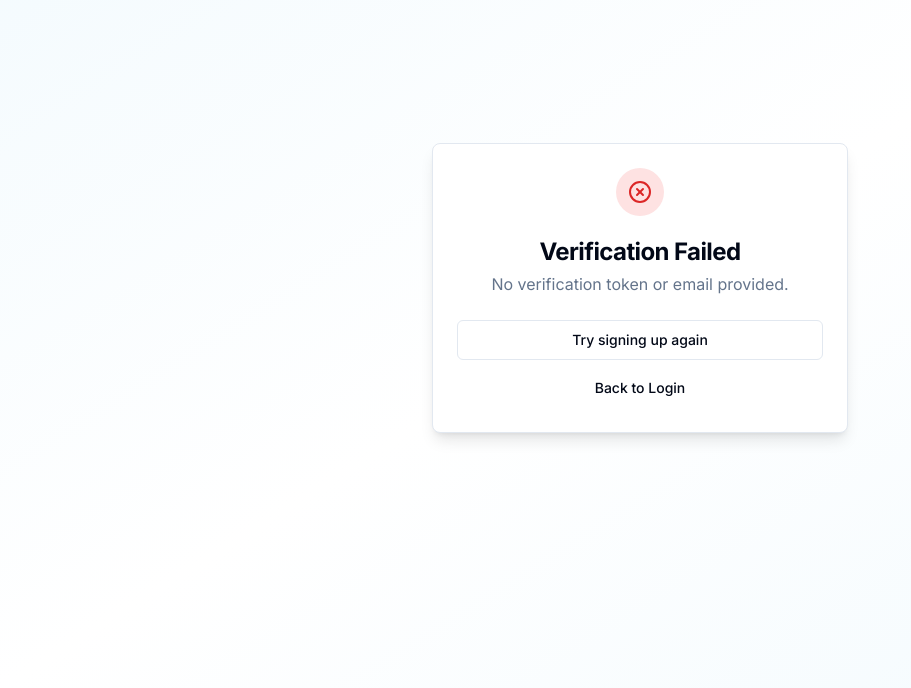
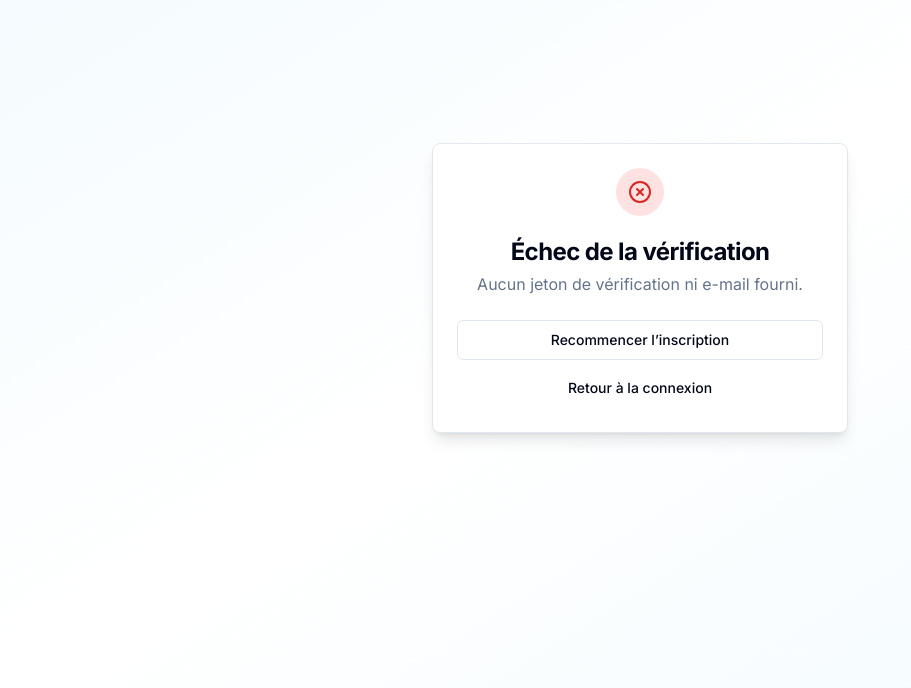
Before and after one commit to yilha21-a11y/DentalERP-Maroc, a Next.js app: page /verify-email in a window 1280 px wide. Shown: the part 112-800 px from the top of the page, without its empty margins (0-911 px from the left). Built offline with nearby package versions, Linux system fonts and the light colour scheme.

Commit message:
Translate verification UI and wire resend endpoint

```diff
--- a/app/(auth)/verify-email/page.tsx
+++ b/app/(auth)/verify-email/page.tsx
@@ -24,11 +24,11 @@ function VerifyEmailContent() {
     } else if (email) {
       setStatus('pending')
       setMessage(
-        `We've sent a verification email to ${email}. Please check your inbox and click the verification link.`
+        `Nous avons envoyé un e-mail de vérification à ${email}. Consultez votre boîte de réception et cliquez sur le lien de vérification.`
       )
     } else {
       setStatus('error')
-      setMessage('No verification token or email provided.')
+      setMessage('Aucun jeton de vérification ni e-mail fourni.')
     }
   }, [token, email])
 
@@ -44,28 +44,41 @@ function VerifyEmailContent() {
 
       if (response.ok) {
         setStatus('success')
-        setMessage('Your email has been verified successfully!')
+        setMessage('Votre adresse e-mail a été vérifiée.')
         toast({
-          title: 'Email verified!',
-          description: 'You can now log in to your account.',
+          title: 'E-mail vérifié',
+          description: 'Vous pouvez maintenant vous connecter à votre compte.',
         })
       } else {
         setStatus('error')
-        setMessage(result.error || 'Verification failed. Please try again.')
+        setMessage(result.error || 'La vérification a échoué. Veuillez réessayer.')
       }
     } catch {
       setStatus('error')
-      setMessage('An error occurred during verification. Please try again.')
+      setMessage('Une erreur est survenue pendant la vérification. Veuillez réessayer.')
     }
   }
 
   const resendVerification = async () => {
     if (!email) return
 
-    toast({
-      title: 'Verification email sent',
-      description: 'Please check your inbox for the verification link.',
-    })
+    try {
+      await fetch('/api/public/resend-verification', {
+        method: 'POST',
+        headers: { 'Content-Type': 'application/json' },
+        body: JSON.stringify({ email }),
+      })
+      toast({
+        title: 'Demande envoyée',
+        description: 'Si le compte est en attente, un nouvel e-mail de vérification sera envoyé.',
+      })
+    } catch {
+      toast({
+        variant: 'destructive',
+        title: 'Erreur',
+        description: 'Impossible d’envoyer la demande pour le moment.',
+      })
+    }
   }
 
   return (
@@ -94,27 +107,27 @@ function VerifyEmailContent() {
           )}
         </div>
         <CardTitle className="text-2xl font-bold">
-          {status === 'loading' && 'Verifying...'}
-          {status === 'success' && 'Email Verified!'}
-          {status === 'error' && 'Verification Failed'}
-          {status === 'pending' && 'Check Your Email'}
+          {status === 'loading' && 'Vérification…'}
+          {status === 'success' && 'E-mail vérifié'}
+          {status === 'error' && 'Échec de la vérification'}
+          {status === 'pending' && 'Consultez votre e-mail'}
         </CardTitle>
         <CardDescription className="text-base">{message}</CardDescription>
       </CardHeader>
       <CardContent className="space-y-4">
         {status === 'success' && (
           <Button asChild className="w-full">
-            <Link href="/login">Continue to Login</Link>
+            <Link href="/login">Continuer vers la connexion</Link>
           </Button>
         )}
 
         {status === 'error' && (
           <div className="space-y-2">
             <Button asChild variant="outline" className="w-full">
-              <Link href="/signup">Try signing up again</Link>
+              <Link href="/signup">Recommencer l’inscription</Link>
             </Button>
             <Button asChild variant="ghost" className="w-full">
-              <Link href="/login">Back to Login</Link>
+              <Link href="/login">Retour à la connexion</Link>
             </Button>
           </div>
         )}
@@ -123,13 +136,13 @@ function VerifyEmailContent() {
           <div className="space-y-4">
             <div className="text-center text-sm text-muted-foreground">
               <p>Didn&apos;t receive the email?</p>
-              <p>Check your spam folder or click below to resend.</p>
+              <p>Vérifiez vos courriers indésirables ou renvoyez l’e-mail.</p>
             </div>
             <Button variant="outline" className="w-full" onClick={resendVerification}>
-              Resend Verification Email
+              Renvoyer l’e-mail de vérification
             </Button>
             <Button asChild variant="ghost" className="w-full">
-              <Link href="/login">Back to Login</Link>
+              <Link href="/login">Retour à la connexion</Link>
             </Button>
           </div>
         )}
```
